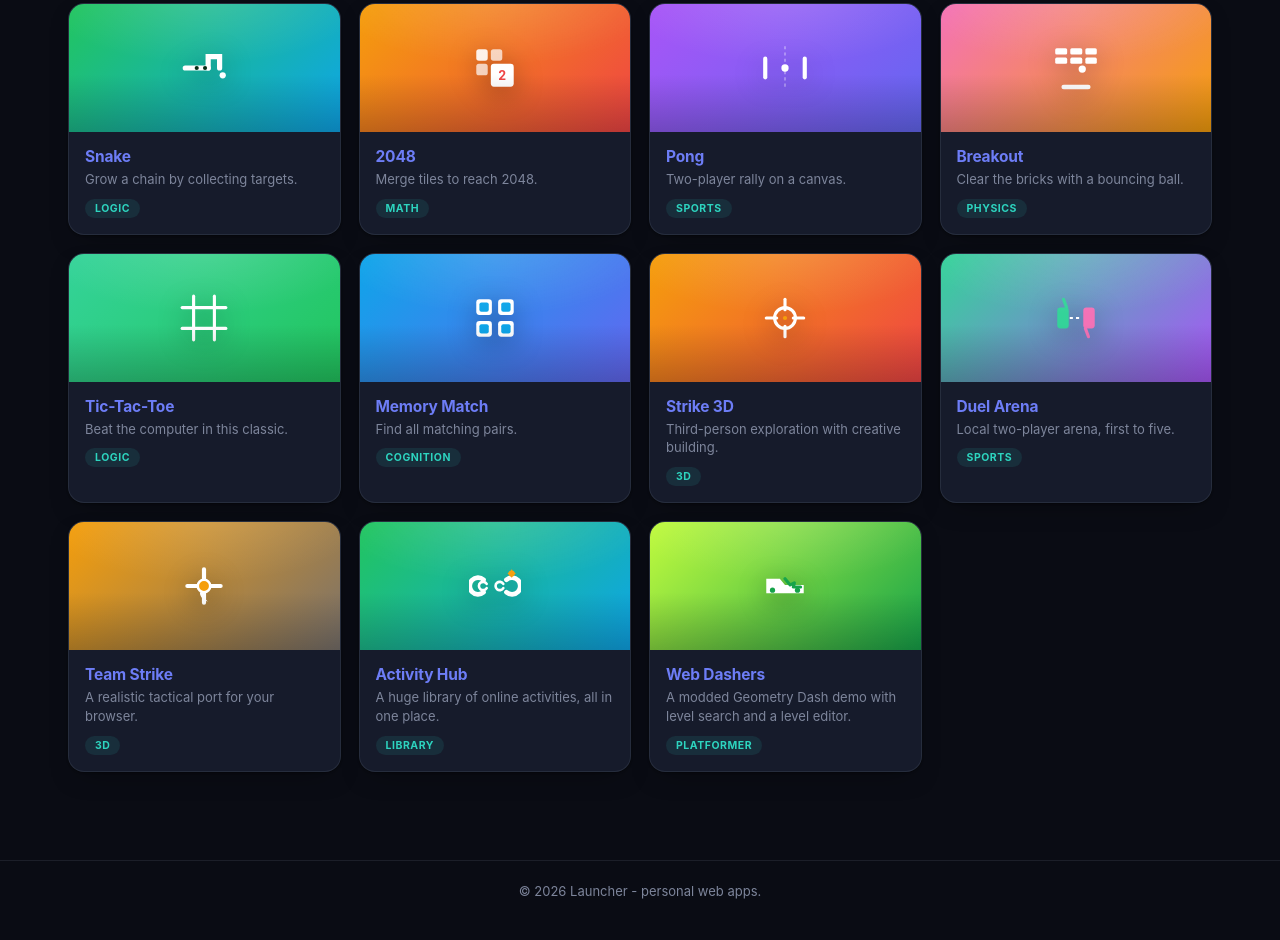
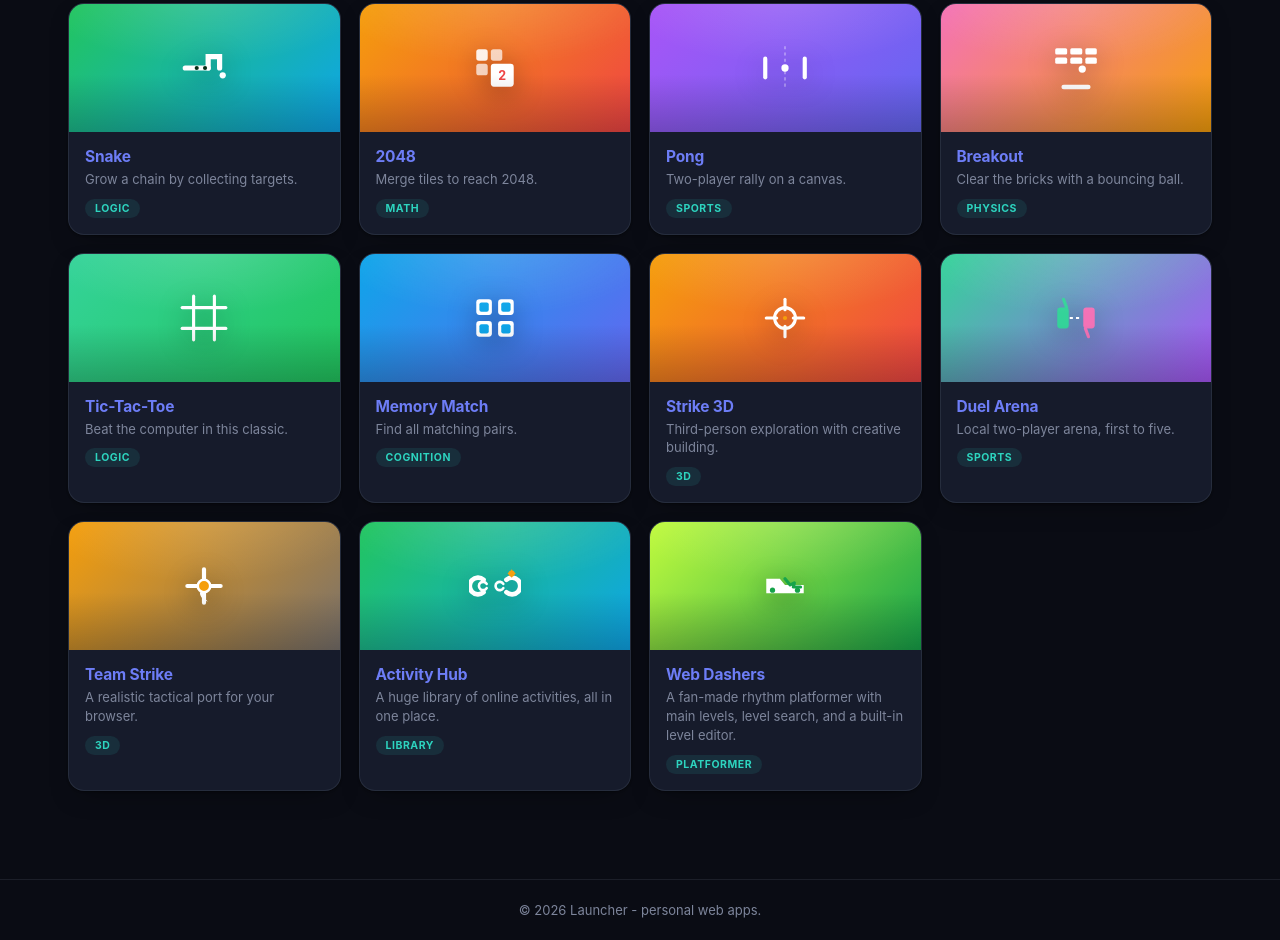
Before and after one commit to 2lidarsector/2lidarsector.github.io, a website: page public/app.html in a window 1280 px wide. Shown: the part 621-1561 px from the top of the page. Drawn offline with Linux system fonts and the light colour scheme.

Commit message:
Remove 'Geometry Dash' mentions from card and game meta descriptions

```diff
--- a/public/main.js
+++ b/public/main.js
@@ -83,7 +83,7 @@ const library = [
   },
   {
     name: "Web Dashers",
-    desc: "A modded Geometry Dash demo with level search and a level editor.",
+    desc: "A fan-made rhythm platformer with main levels, level search, and a built-in level editor.",
     path: "/apps/web-dashers/",
     tag: "Platformer",
     grad: ["#c1fb3d", "#16a34a"],
```
Also changed, not shown: public/apps/web-dashers/index.html (+3 -3 lines).
